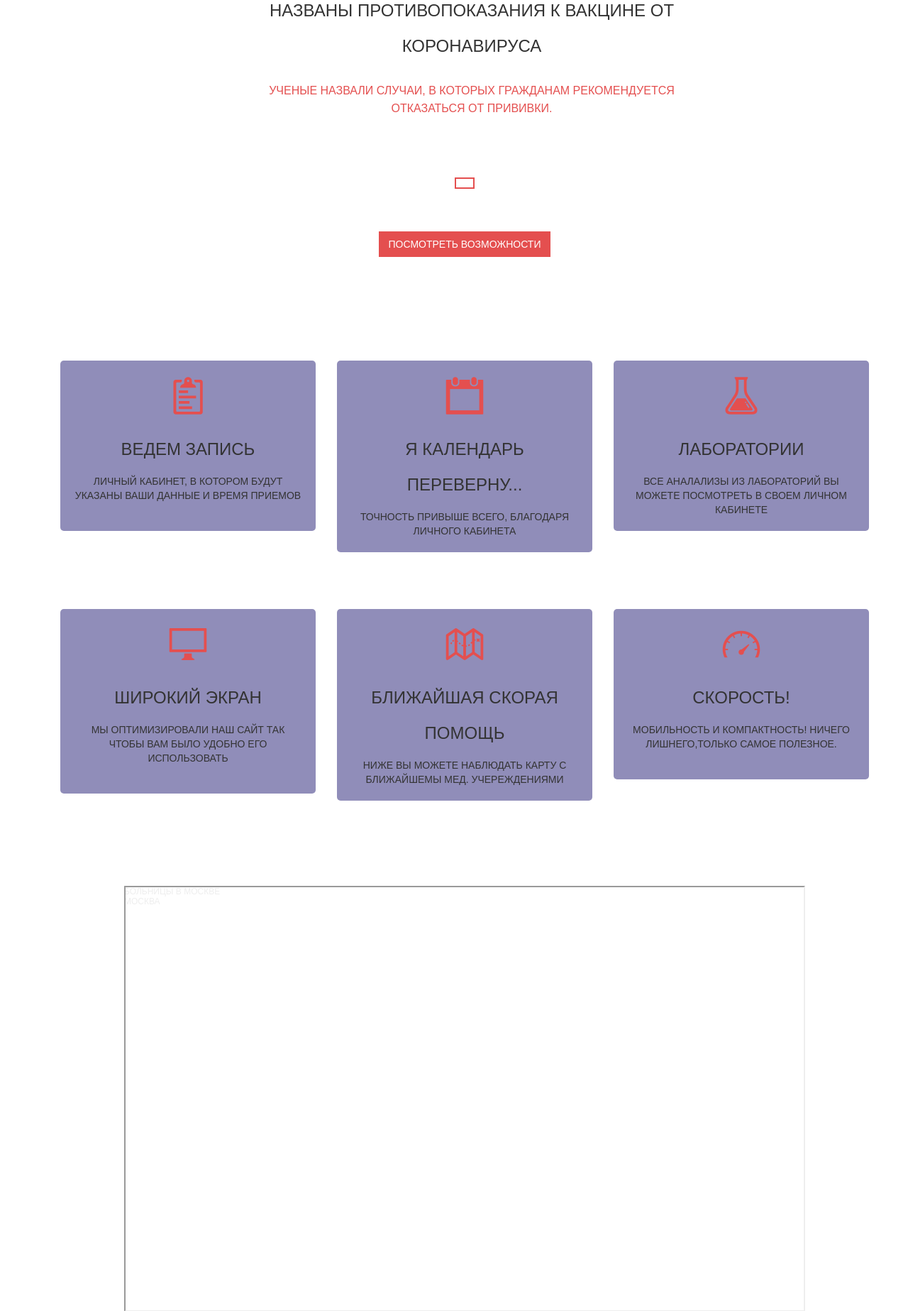
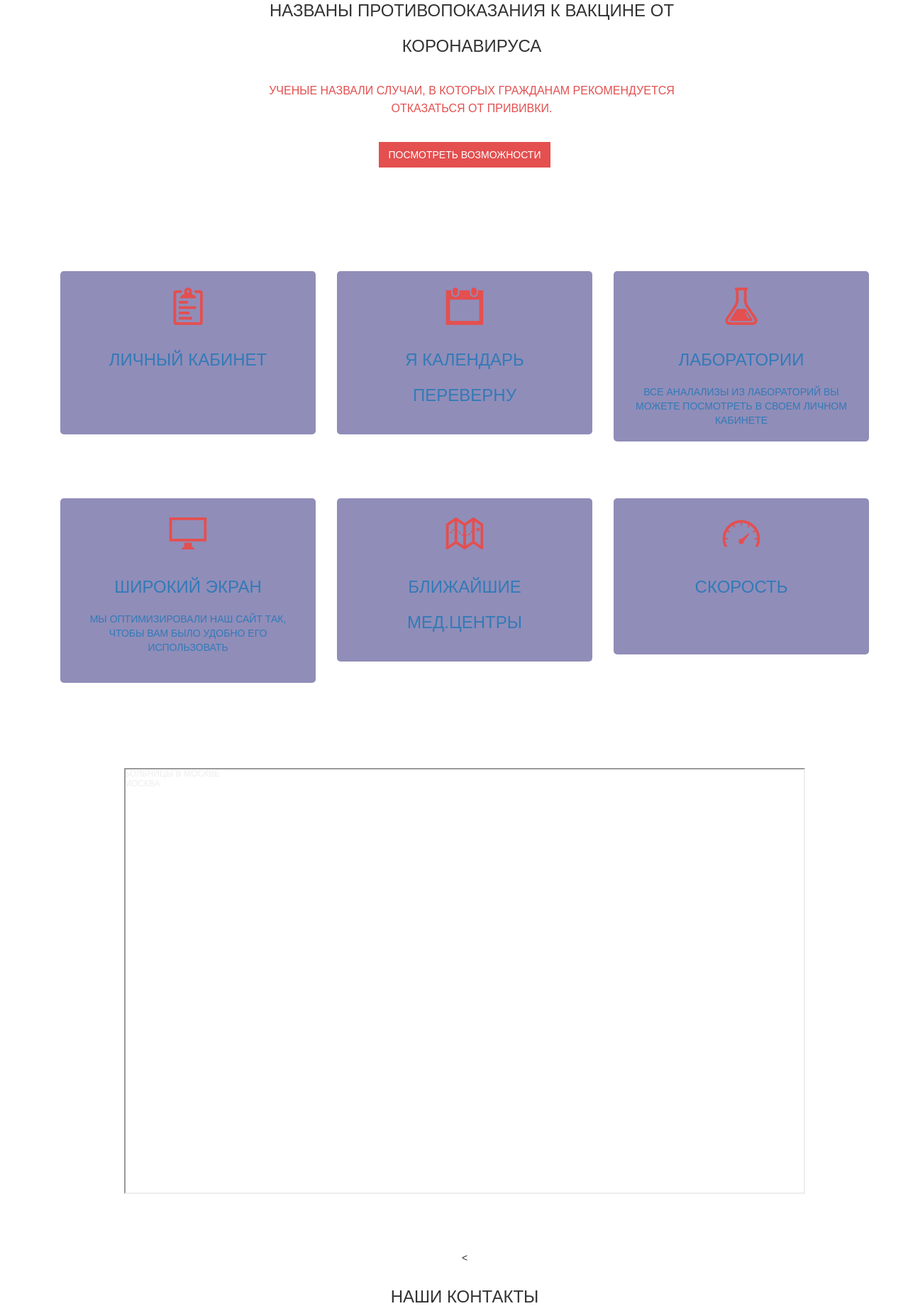
Before and after one commit to MlsDmitry/Covid19, a Python web app: template light-wave-front/template/solid-red.html in a window 1280 px wide. Shown: the part 270-2117 px from the top of the page at 71% size. Run offline with Jinja, Linux system fonts and the light colour scheme; the template is opened without the code that fills it, so the values that code supplies are empty; some web fonts are replaced.

Commit message:
commited html

```diff
--- a/light-wave-front/template/solid-red.html
+++ b/light-wave-front/template/solid-red.html
@@ -92,7 +92,7 @@
 </div>
 <div class="item">
 <h3>
-Акция взаимопомощи пострадавших во время пандемии коронавируса
+Акция взаимопомощи пострадавшиv во время пандемии коронавируса
 </h3>
 <p>
     <a href="https://мывместе2020.рф/" style="text-decoration: none; color: #FC3B30">#МыВместе </a>
@@ -115,9 +115,7 @@
 This line is fixed so you can write anything
 
 </p-->
-<div class="social">
-<a href="#" class="btn button-custom btn-custom-one" ><i class="vk https://vk.com "></i></a>
-</div>
+
 <a href="#services" class=" btn button-custom btn-custom-two">Посмотреть возможности </a>
 </div>
 </div>
@@ -153,17 +151,15 @@
 <div class="col-xs-12 col-sm-4 col-md-4 col-lg-4">
 <div class="services-wrapper">
 <i class="ion-clipboard"></i>
-<h3>Ведем запись</h3>
-Личный кабинет, в котором будут указаны ваши данные
-и время приемов
+<h3><a href=""Ведем запись</h3>
+Личный кабинет
 <br></br>
 </div>
 </div>
 <div class="col-xs-12 col-sm-4 col-md-4 col-lg-4">
 <div class="services-wrapper">
 <i class="ion-calendar"></i>
-<h3>Я календарь переверну... </h3>
-Точность привыше всего, благодаря личного кабинета
+<h3>Я календарь переверну</h3>
 </div>
 </div>
 <div class="col-xs-12 col-sm-4 col-md-4 col-lg-4">
@@ -179,15 +175,14 @@
 <div class="services-wrapper">
 <i class="ion-monitor"></i>
 <h3>Широкий экран</h3>
-Мы оптимизировали наш сайт так чтобы вам было удобно его использовать
+Мы оптимизировали наш сайт так, чтобы вам было удобно его использовать
 <br></br>
 </div>
 </div>
 <div class="col-xs-12 col-sm-4 col-md-4 col-lg-4">
 <div class="services-wrapper">
 <i class="ion-map"></i>
-<h3>БЛИЖАЙШАЯ СКОРАЯ ПОМОЩЬ</h3>
-Ниже вы можете наблюдать карту с ближайшемы мед. учереждениями
+<h3>Ближайшие мед.центры</h3>
 </div>
 </div>
 <!--<div class="col-xs-12 col-sm-4 col-md-4 col-lg-4">
@@ -201,9 +196,7 @@
 <div class="col-xs-12 col-sm-4 col-md-4 col-lg-4">
 <div class="services-wrapper">
 <i class="ion-speedometer"></i>
-<h3>СКОРОСТЬ!</h3>
-Мобильность и компактность!
- Ничего лишнего,только самое полезное.
+<h3>Скорость</h3>
 <br></br>
 </div>
 </div>
```
